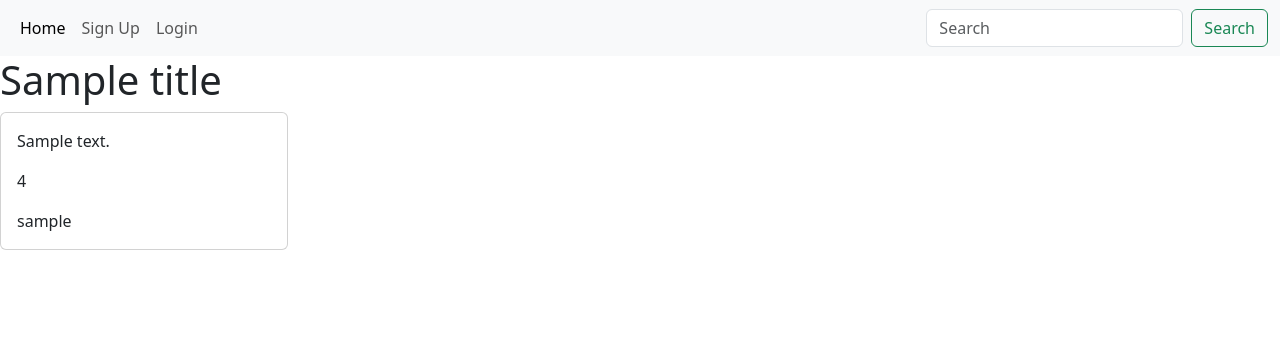
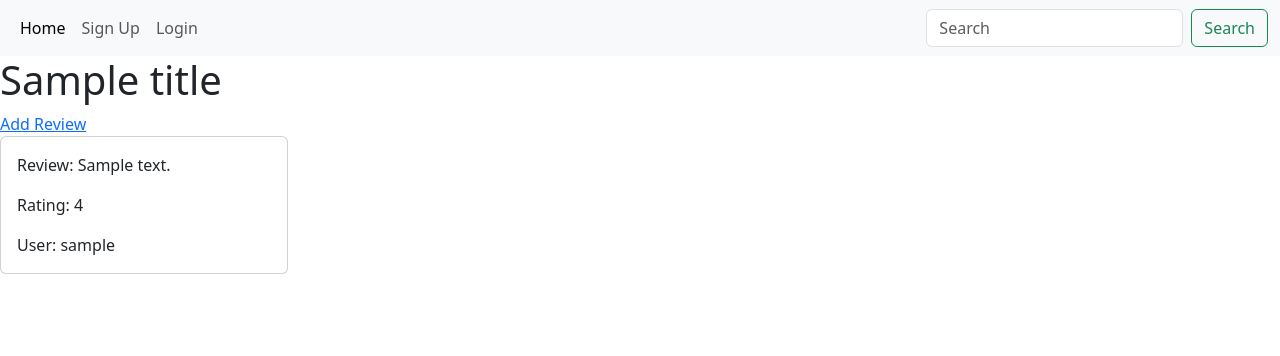
Before and after one commit to DanArthur99/Milestone-Project-3, a Flask app: template review_app/templates/about_gear.html in a window 1280 px wide. Shown: the top 356 px of the page. Run offline with Flask 3, Linux system fonts and the light colour scheme; tables that the repository leaves empty hold one stand-in row (values such as "Sample post"); the template is opened without the code that fills it: values that come from a table or form of the project are taken from there, most other values are stand-ins (such as "Sample title", 1, 10 or a date in 2020).

Commit message:
feat: user validation, users can only have 1 review per product

```diff
--- a/review_app/__init__.py
+++ b/review_app/__init__.py
@@ -2,7 +2,7 @@ import os
 from flask import Flask, flash
 from flask_sqlalchemy import SQLAlchemy
 from flask_login import UserMixin, LoginManager, login_required, login_user, logout_user, current_user
-from wtforms.fields import StringField, SubmitField, PasswordField, EmailField
+from wtforms.fields import StringField, SubmitField, PasswordField, EmailField, SelectField
 from wtforms.validators import DataRequired
 from wtforms.widgets import TextArea
 from flask_wtf import FlaskForm
--- a/review_app/forms.py
+++ b/review_app/forms.py
@@ -1,4 +1,4 @@
-from review_app import StringField, SubmitField, PasswordField, EmailField, FlaskForm, DataRequired, TextArea
+from review_app import StringField, SubmitField, PasswordField, EmailField, FlaskForm, DataRequired, SelectField, TextArea
 
 class LoginForm(FlaskForm):
     email = EmailField("Email", validators=[DataRequired()])
@@ -14,7 +14,7 @@ class SignUpForm(FlaskForm):
 
 class AddReviewForm(FlaskForm):
     review = StringField("Enter your review", widget=TextArea())
-    rating = StringField("Enter your rating", validators=[DataRequired()])
+    rating = SelectField(u"Rating out of 5", choices=[(0, "0"), (1, "1"), (2, "2"), (3, "3"), (4, "4"), (5, "5")])
     submit = SubmitField("Submit")
 
 class SearchForm(FlaskForm):
--- a/review_app/templates/about_gear.html
+++ b/review_app/templates/about_gear.html
@@ -3,12 +3,16 @@
 
 <h1>{{ title }}</h1>
 
+<div>
+    <a href="/add_review/{{ title.replace(' ', '-').lower() }}">Add Review</a>
+</div>
+
 {% for review in reviews %}
 <div class="card" style="width: 18rem;">
     <div class="card-body">
-        <p class="card-text">{{ review.review_contents }}</p>
-        <p class="card-text">{{ review.review_rating }}</p>
-        <p class="card-text">{{ review.user.username }}</p>
+        <p class="card-text">Review: {{ review.review_contents }}</p>
+        <p class="card-text">Rating: {{ review.review_rating }}</p>
+        <p class="card-text">User: {{ review.user.username }}</p>
     </div>
 </div>
 {% endfor %}
```
Also changed, not shown: review_app/routes.py (+23 -14 lines), review_app/templates/search.html (+8 -1 lines).
